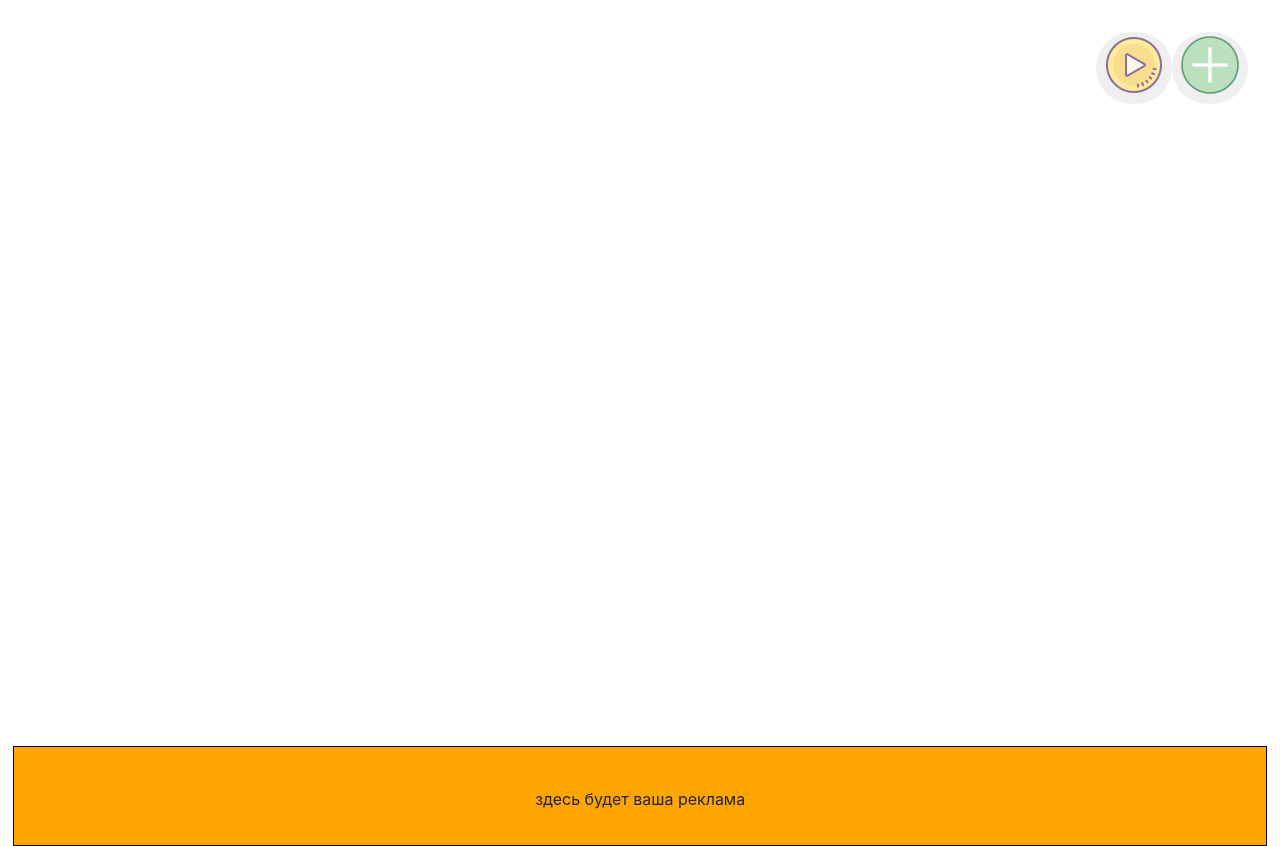
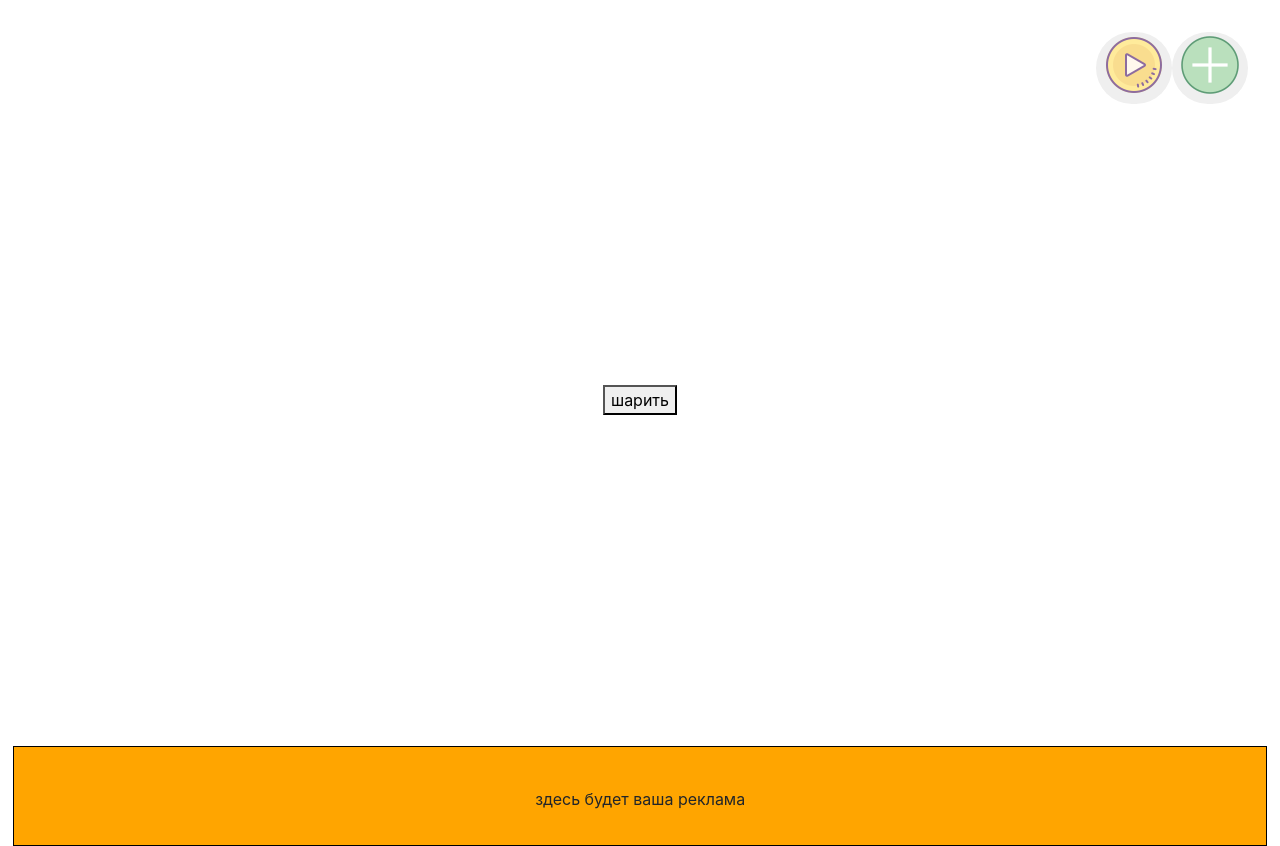
Before and after one commit to BossNumber1/poetry, a Next.js app in the folder app/: page / in a window 1280 px wide. Built offline with nearby package versions, Linux system fonts and the light colour scheme; no server answers.

Commit message:
добавил кнопку поделиться в вк

```diff
--- a/app/pages/index.js
+++ b/app/pages/index.js
@@ -209,6 +209,33 @@ export default function Home() {
         }
     };
 
+    // let Share;
+    // React.useEffect(() => {
+
+    function vk(purl, ptitle, pimg, text) {
+        let url = "http://vkontakte.ru/share.php?";
+        url += "url=" + encodeURIComponent(purl);
+        url += "&title=" + encodeURIComponent(ptitle);
+        url += "&description=" + encodeURIComponent(text);
+        url += "&image=" + encodeURIComponent(pimg);
+        url += "&noparse=true";
+
+        popup(url);
+    }
+
+    function popup(url) {
+        // const Demo = () => (
+        //     <NewWindow>
+        //         <h1>Hi 👋</h1>
+        //     </NewWindow>
+        // );
+        if (typeof window !== "undefined") {
+            window.open(url, "", "toolbar=0,status=0,width=626,height=436");
+        }
+    }
+
+    // }, [Share]);
+
     return (
         <div className={styles.container}>
             <Head>
@@ -218,6 +245,21 @@ export default function Home() {
             </Head>
 
             <main className={styles.main}>
+                <div>
+                    <button
+                        onClick={() =>
+                            vk(
+                                "https://www.ustinnov.ru/",
+                                "ust",
+                                "https://i.pinimg.com/originals/0d/2d/21/0d2d21641ec91289e1501424d77f9911.jpg",
+                                "mue"
+                            )
+                        }
+                    >
+                        шарить
+                    </button>
+                </div>
+
                 <div className="advertising" id="advertisingId">
                     здесь будет ваша реклама
                 </div>
```
